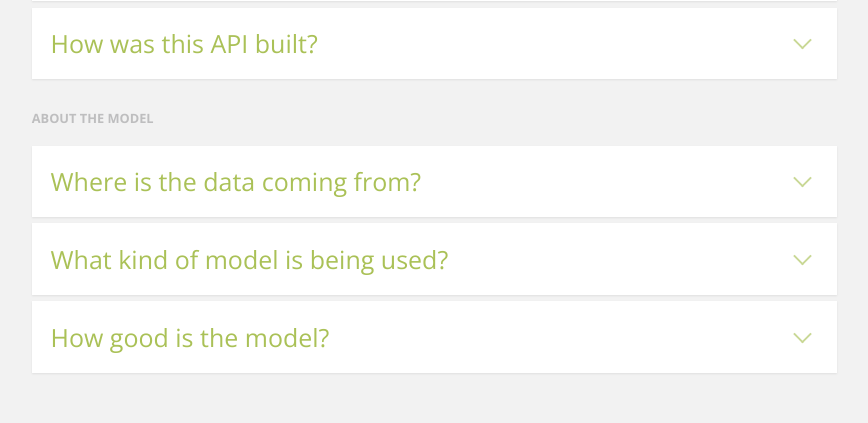
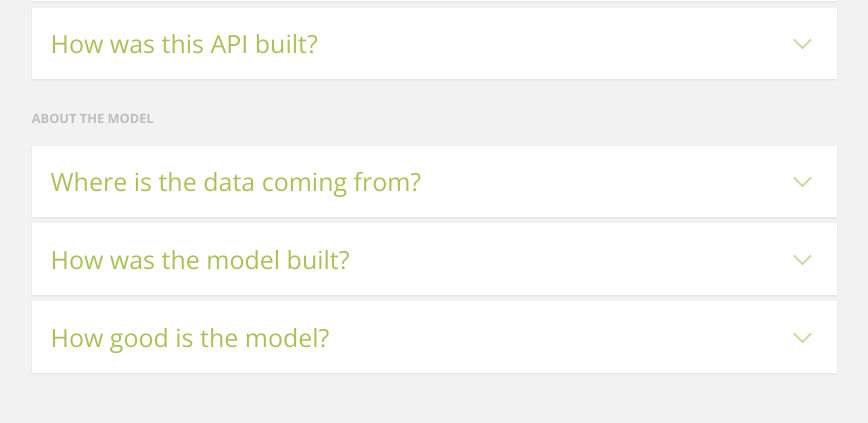
Before and after one commit to CorentinChanet/challenge-api-deployment, a FastAPI app: page /predict/ in a window 1280 px wide. Shown: the part 642-1065 px from the top of the page, without its empty margins (315-1183 px from the left). Run offline with FastAPI, Linux system fonts and the light colour scheme; parts of the project's set-up code (start-up, migrations or seed data) failed here and were passed over.

Commit message:
Update from heroku repo

```diff
--- a/main.py
+++ b/main.py
@@ -30,7 +30,7 @@ async def custom_http_exception_handler(request, exc):
 
 @app.get("/")
 def read_root():
-    return """This API is used to predict a price from real-estate data (in Belgium). Go to https://corentin-api-test.herokuapp.com/predict/ for more information."""
+    return """This API is used to predict a price from real-estate data (in Belgium). Go to http://corentin-api-test.herokuapp.com/predict/ for more information."""
 
 
 @app.get("/predict/")
--- a/model/_ML_model_dump.py
+++ b/model/_ML_model_dump.py
@@ -87,4 +87,5 @@ model = GridSearchCV(estimator, param_grid=params, cv=Kfolds, scoring='r2', n_jo
 joblib.dump(model, 'model.pkl')
 
 model_columns = list(data.columns)
+
 joblib.dump(model_columns, 'model_columns.pkl')
--- a/templates/index.html
+++ b/templates/index.html
@@ -41,7 +41,7 @@
 			  <p>This API can be used to get a predicted price for a given (hypothetical) property: it can be a house,
 				  an apartment, but also a farmhouse, etc. (many types are allowed by the API).
 				  In order to make a prediction, the server runs a model (more information on that in the last section)
-				  that needs some real-estate information from you. </p>
+				  that needs some real-estate data from you. </p>
 		  </div>
 				</div> <!-- cd-faq__content -->
 			</li>
@@ -54,14 +54,14 @@
 				<div class="cd-faq__content">
           <div class="text-component">
             <p>If you are here, you're already at the right place! On top of getting this page, you can also use this
-				endpoint (with a POST request) to send a properly formatted JSON objects with all the required fields
+				endpoint (with a POST request) to send a properly formatted JSON object with all the required fields
 				and their respective values (and yes, those are <i>case sensitive</i>). To help you figure out what the
-				API expects from you, you can check 2 super important links.
+				API expects from you, you can check 2 super important links. <br> <br>
 				<a href="https://corentin-api-test.herokuapp.com/redoc#operation/price_prediction_predict__post">The first one</a> allows you to check all the
-				acceptable values for all the required fields. The values are case-sensitive!
-				<a href="https://corentin-api-test.herokuapp.com/docs">The second one</a> allows you to try the API
+				acceptable values for all the required fields. Again, the string values are case-sensitive!
+				<a href="https://corentin-api-test.herokuapp.com/docs"> <br> <br> The second one</a> allows you to try the API
 				by directly typing some values in a JSON object and see what response and potential error message you
-				get with the values you've entered.</p>
+				get with the values you've entered. It's completely safe, don't hesitate to try different combinations.</p>
           </div>
 				</div> <!-- cd-faq__content -->
 			</li>
@@ -70,11 +70,16 @@
 				<a class="cd-faq__trigger" href="#0"><span>How was this API built?</span></a>
 				<div class="cd-faq__content">
           <div class="text-component">
-            <p>With love! More seriously, I used fastAPI rather than Flask because the integration with Pydantic Models
-			is simply amazing. Almost all the validation takes place within the models (i.e. classes) definition: it's
-			OOP, it's easy, readable and customizable. And although it did not matter here, fastAPI can be used
-			asynchronously, with performance on par with Node.js - which is great for people like me who don't know
-			anything about JavaScript! If you are interested, go check fastAPI <a href="https://fastapi.tiangolo.com/">official documentation</a></p>
+            <p> With love! More seriously, I used fastAPI rather than Flask because the integration with Pydantic Models
+				is simply amazing. Almost all the validation takes place within the models (i.e. classes) definition: it's
+				OOP, it's easy, readable and customizable. <br> <br> In other words, there's no code needed to manually check the
+				structure of the data, because the Pydantic library is doing that automatically, including returning some
+				nicely formatted and explicit error messages. As an example, instead of receiving a head-scratching '500 Internal Error'
+				in case you forgot to send a required field, fastAPI and Pydantic will automatically send a 422 Validation Error with a
+				message saying exactly which field is missing! <br> <br> And although it did not matter here, fastAPI can be used asynchronously,
+				with performance on par with Node.js - which is great for people like me who don't know anything about JavaScript!
+				If you are interested, go check fastAPI <a href="https://fastapi.tiangolo.com/">official documentation</a>
+			</p>
           </div>
 				</div> <!-- cd-faq__content -->
 			</li>
@@ -86,23 +91,45 @@
 				<a class="cd-faq__trigger" href="#0"><span>Where is the data coming from?</span></a>
 				<div class="cd-faq__content">
           <div class="text-component">
-			<p>Data about real-estate in Belgium was scraped from Immoweb around June 2021 with BeautifulSoup and Selenium libraires.
-			The data includes information about the size, the condition of the building, the postal code, the type of building, etc.
-			Only the relevant features for the model were kept, and are shown in the /docs and /redoc.</p>
+			<p> Data about real-estate in Belgium was scraped from Immoweb around June 2021 with BeautifulSoup and Selenium libraires.
+				The first one allows us to retrieve (static) information contained within the HTML code, while the second one provides
+				automated interaction with the Website in order to click, scroll, wait for some JS script to be executed, fill in fields, etc.
+				Collected data includes information about the size, the condition of the building, the postal code, the type of building, etc.
+				Eventually only the relevant features for the model were kept, and are shown in the /docs and /redoc.<br> <br>
+				Part of the reason why predictions are not super accurate (as discussed below) is that collecting this Immoweb data
+				presented some challenges. First, many properties were missing some fields that had some predictive values (or at the
+				very least, we were not able to retrieve them from the page's code. Second, we did not know about regression and
+				Machine Learning at that time; it's plausible that if we were to do it all over again, we would focus more on getting
+				specific fields that in hindsight could help train the model.</p>
 		  </div>
 				</div> <!-- cd-faq__content -->
 			</li>
 
 			<li class="cd-faq__item">
-				<a class="cd-faq__trigger" href="#0"><span>What kind of model is being used?</span></a>
+				<a class="cd-faq__trigger" href="#0"><span>How was the model built?</span></a>
 				<div class="cd-faq__content">
           <div class="text-component">
-            <p>After trying a few linear regressions, a non-linear estimator called a Random Forest Classifier was used.
-			In order to improve the model, properties with too much missing information were dropped, categorical
-				features were converted into numerical ones, outliers were removed (about 0.1%) and the target (i.e.
-			the price) was rescaled with a logarithm to avoid too much "dispersion" at high prices. For more information
-			on Random Forest in general, you can check
-				<a href="https://williamkoehrsen.medium.com/random-forest-simple-explanation-377895a60d2d">this article</a></p>
+            <p> The first step - called EDA for Exploratory Data Analysis - was to find out which features seemed to be
+				most correlated with the price, and how much variance ("variability") was affected by outliers in the
+				relations between variables. A business-oriented presentation was given at this stage, if you are
+				interested you can find the slides <a href="https://docs.google.com/presentation/d/1M11hxMh23T3_ekDTXdYrt9FqNda51EgjlWvOKnej7e4/edit?usp=sharing">here</a>.
+				<br> <br>
+				The second step was to further clean the data: properties with too many missing fields were dropped and
+				outliers were removed (about 0.1%).
+				<br> <br>
+				The third step - called feature engineering - was to turn categorical features into numerical ones,
+				to create a 'province' feature based on the postal codes (because it quickly appeared that clustering the
+				data at the province level would yield better predictions), and finally to rescale the target (i.e.
+				the price) with a logarithm to avoid too much "dispersion" at high prices.
+				<br> <br>
+				Finally, after trying a few linear regressions, a non-linear estimator called a Random Forest Classifier was selected
+				and trained.
+				<br> <br> For more information on what it means to "train a model", you can check
+				<a href="https://www.youtube.com/watch?v=Gv9_4yMHFhI">this video</a>. Disclaimer: the style of this channel is super-cringy in my opinion, but
+				things are indeed "clearly explained". If hearing him sings makes you want to rip your ears off (or his!), you can check <a href="https://www.youtube.com/watch?v=nKW8Ndu7Mjw">this other video</a> as well.
+				<br> <br> For more information on Random Forest in general, you can check
+				<a href="https://williamkoehrsen.medium.com/random-forest-simple-explanation-377895a60d2d">this article</a>.
+			</p>
           </div>
 				</div> <!-- cd-faq__content -->
 			</li>
@@ -111,9 +138,9 @@
 				<a class="cd-faq__trigger" href="#0"><span>How good is the model?</span></a>
 				<div class="cd-faq__content">
           <div class="text-component">
-            <p>Unfortunately, not *that* good... It can be pretty spot on, but it can also be off by more than half a
-			million for the most expensive or peculiar properties. Usually though, the predicted price is in acceptable
-			range and kind of make sense. On a more technical level, the Adjusted R2 score is about 0.70.</p>
+            <p> Unfortunately, not *that* good right now... It can be pretty spot on, but it can also be off by more than half a
+				million for the most expensive or peculiar properties. Usually though, the predicted price is in acceptable
+				range and kind of make sense. On a more technical level, the Adjusted R2 score is about 0.70.</p>
           </div>
 				</div> <!-- cd-faq__content -->
 			</li>
```
